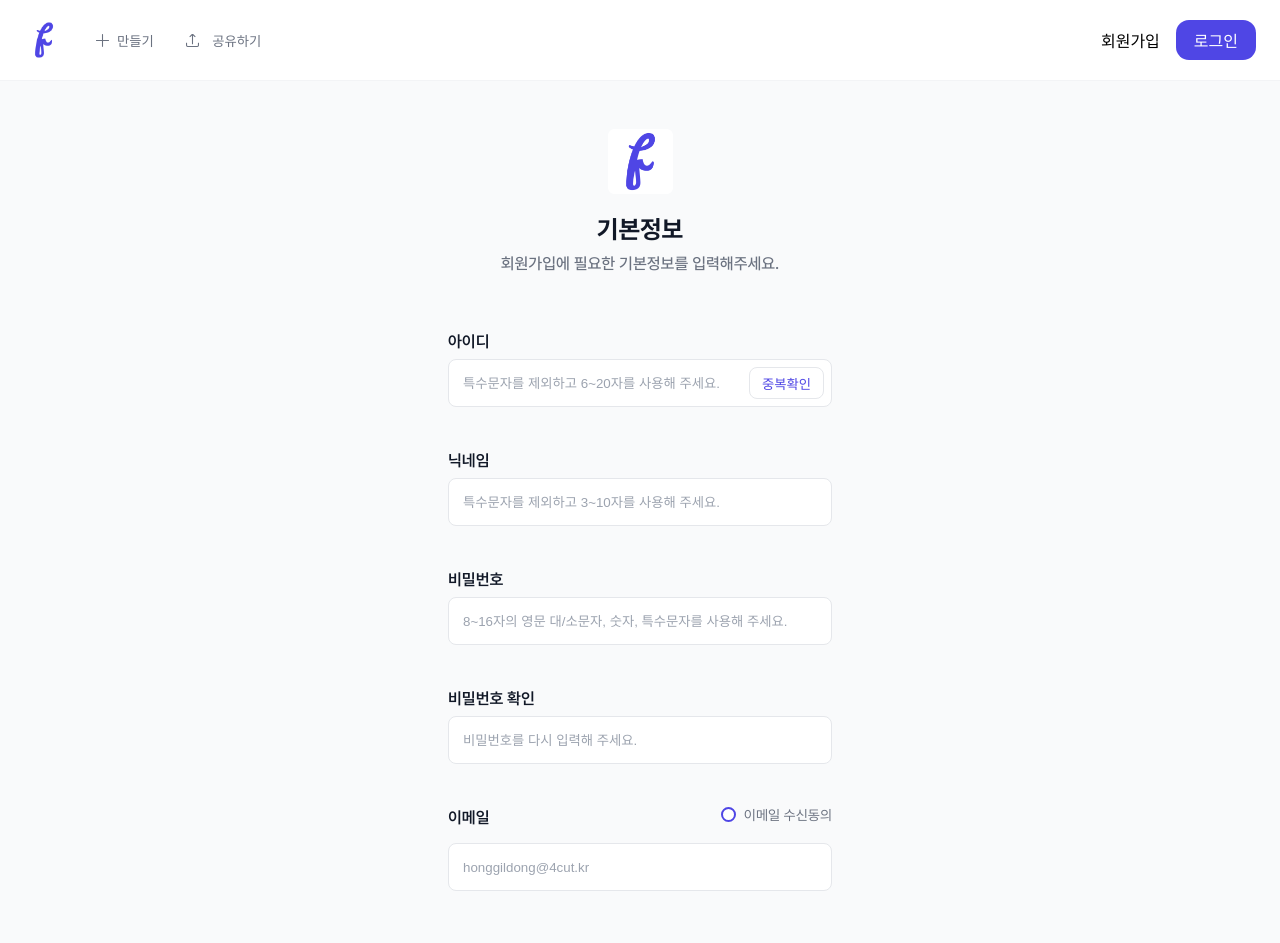
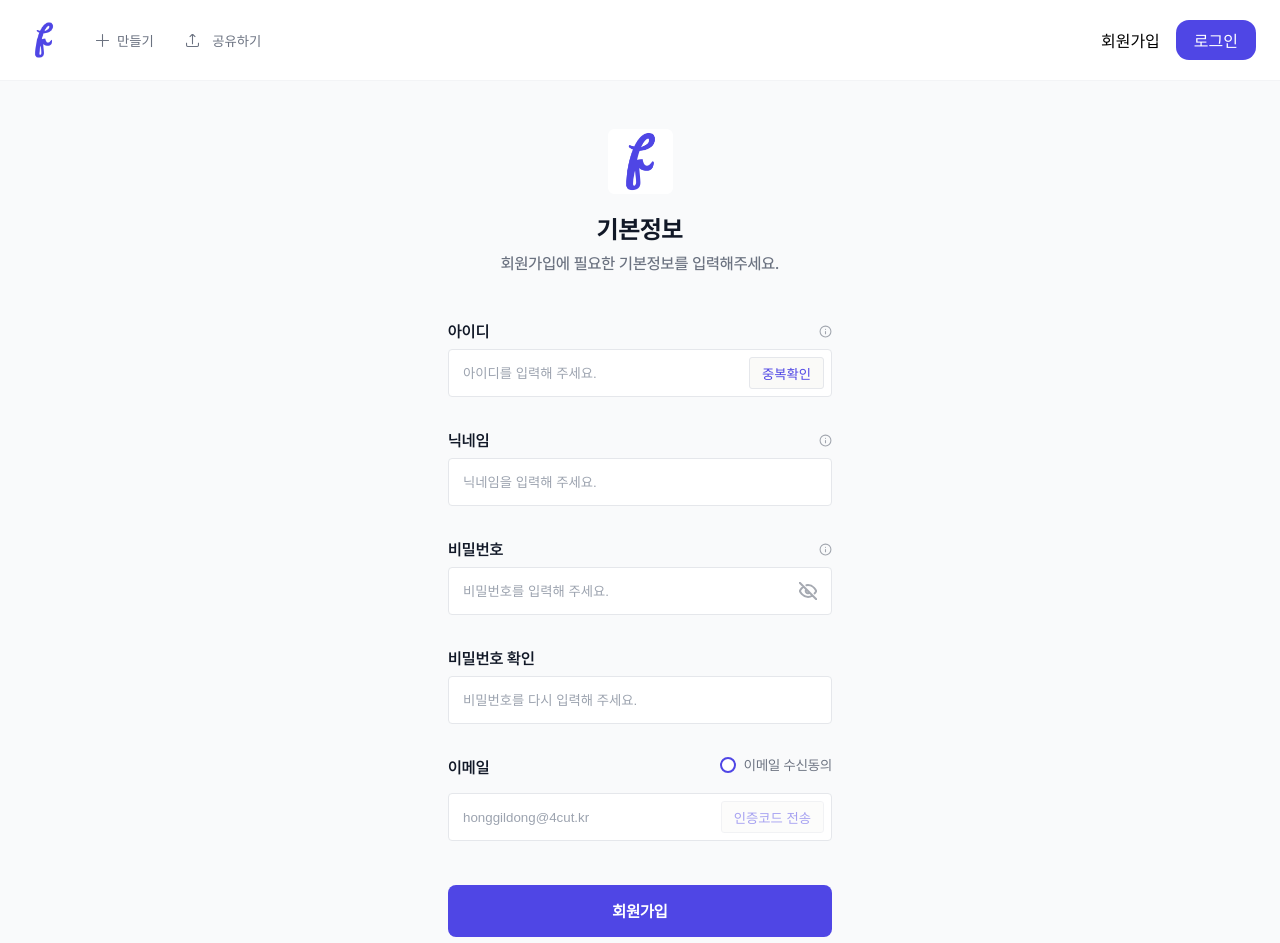
Before and after one commit to jisu-d/4cut, a React (Vite) app in the folder 4cut/: page /SignUp in a window 1280 px wide. Shown: the top 943 px of the page. Built offline with nearby package versions, Linux system fonts and the light colour scheme.

Commit message:
이메일 입력창 ui변경, eye_icon추가, Tooltip임시 추가(추후 디자인 변경 할거임용)

```diff
--- /dev/null
+++ b/4cut/src/components/Tooltip.tsx
@@ -0,0 +1,37 @@
+import React, { useState, useRef } from 'react';
+import '../styles/Tooltip.css';
+
+type TooltipProps = {
+  content: React.ReactNode;
+  children: React.ReactNode;
+};
+
+const Tooltip: React.FC<TooltipProps> = ({ content, children }) => {
+  const [isVisible, setIsVisible] = useState(false);
+  const tooltipRef = useRef<HTMLDivElement>(null);
+
+  const handleMouseEnter = () => {
+    setIsVisible(true);
+  };
+
+  const handleMouseLeave = () => {
+    setIsVisible(false);
+  };
+
+  return (
+    <div
+      className="tooltip-container"
+      onMouseEnter={handleMouseEnter}
+      onMouseLeave={handleMouseLeave}
+    >
+      {children}
+      {isVisible && (
+        <div className="tooltip-content" ref={tooltipRef}>
+          {content}
+        </div>
+      )}
+    </div>
+  );
+};
+
+export default Tooltip;
--- a/4cut/src/pages/SignUp.tsx
+++ b/4cut/src/pages/SignUp.tsx
@@ -1,6 +1,5 @@
 
 import { useState } from "react";
-import { CustomCheckbox } from "../components/CustomCheckBox";
 import appIcon from "../assets/Icon/Mypage/app_icon.png";
 
 import "../styles/SignUpModal/SignUpModal.css";
@@ -8,6 +7,12 @@ import "../styles/SignUpModal/SignUpModal.css";
 import AddIcon from '../assets/Icon/Mypage/add.svg?react'
 
 import UploadIcon from '../assets/Icon/Mypage/upload.svg?react'
+import EyeIcon from '../assets/Icon/eye.svg?react';
+import EyeOffIcon from '../assets/Icon/eye_off.svg?react';
+import InfoIcon from '../assets/Icon/Info.svg?react';
+import Tooltip from '../components/Tooltip';
+
+import { CustomCheckbox } from '../components/CustomCheckBox'
 
 function Header() {
   return (
@@ -52,13 +57,16 @@ function Header() {
 }
 
 type InputProps = {
-  label: string;
+  label: React.ReactNode;
   value: string;
   onChange: (v: string) => void;
   placeholder?: string;
   type?: string;
+  autoComplete?: string;
   rightButtonText?: string;
   onRightButtonClick?: () => void;
+  rightIcon?: React.ReactNode;
+  onRightIconClick?: () => void;
   isError?: boolean;
   helperText?: string;
 };
@@ -69,8 +77,11 @@ function FormInput({
   onChange,
   placeholder,
   type = "text",
+  autoComplete,
   rightButtonText,
   onRightButtonClick,
+  rightIcon,
+  onRightIconClick,
   isError,
   helperText,
 }: InputProps) {
@@ -83,12 +94,18 @@ function FormInput({
           type={type}
           value={value}
           placeholder={placeholder}
+          autoComplete={autoComplete}
           onChange={(e) => onChange(e.target.value)}
         />
         {rightButtonText && (
           <button type="button" className="su-right-btn" onClick={onRightButtonClick}>
             {rightButtonText}
           </button>
+        )}
+        {rightIcon && (
+          <div className="su-right-icon" onClick={onRightIconClick}>
+            {rightIcon}
+          </div>
         )}
       </div>
       {helperText ? <p className="su-helper">{helperText}</p> : null}
@@ -101,8 +118,12 @@ function Main(){
   const [nickname, setNickname] = useState("");
   const [password, setPassword] = useState("");
   const [passwordConfirm, setPasswordConfirm] = useState("");
+  const [isPasswordVisible, setIsPasswordVisible] = useState(false);
   const [email, setEmail] = useState("");
   const [agreeEmail, setAgreeEmail] = useState(false);
+  const [isCodeSent, setAuthCodeSent] = useState(false);
+
+  const [authCode, setAuthCode] = useState('');
 
   const isPwMismatch = password.length > 0 && passwordConfirm.length > 0 && password !== passwordConfirm;
 
@@ -117,27 +138,53 @@ function Main(){
           </div>
 
           <FormInput
-            label="아이디"
+            label={
+              <>
+                아이디
+                <Tooltip content="특수문자를 제외하고 6~20자를 사용해 주세요.">
+                  <InfoIcon />
+                </Tooltip>
+              </>
+            }
             value={userId}
             onChange={setUserId}
-            placeholder="특수문자를 제외하고 6~20자를 사용해 주세요."
+            placeholder="아이디를 입력해 주세요."
             rightButtonText="중복확인"
+            autoComplete="username"
             onRightButtonClick={() => {}}
           />
 
           <FormInput
-            label="닉네임"
+            label={
+              <>
+                닉네임
+                <Tooltip content="특수문자를 제외하고 3~10자를 사용해 주세요.">
+                  <InfoIcon />
+                </Tooltip>
+              </>
+            }
             value={nickname}
             onChange={setNickname}
-            placeholder="특수문자를 제외하고 3~10자를 사용해 주세요."
+            placeholder="닉네임을 입력해 주세요."
+            autoComplete="nickname"
           />
 
           <FormInput
-            label="비밀번호"
+            label={
+              <>
+                비밀번호
+                <Tooltip content="8~16자의 영문 대/소문자, 숫자, 특수문자를 사용해 주세요.">
+                  <InfoIcon />
+                </Tooltip>
+              </>
+            }
             value={password}
             onChange={setPassword}
-            placeholder="8~16자의 영문 대/소문자, 숫자, 특수문자를 사용해 주세요."
-            type="password"
+            placeholder="비밀번호를 입력해 주세요."
+            type={isPasswordVisible ? "text" : "password"}
+            autoComplete="new-password"
+            rightIcon={isPasswordVisible ? <EyeIcon /> : <EyeOffIcon />}
+            onRightIconClick={() => setIsPasswordVisible((v) => !v)}
           />
 
           <FormInput
@@ -145,7 +192,8 @@ function Main(){
             value={passwordConfirm}
             onChange={setPasswordConfirm}
             placeholder="비밀번호를 다시 입력해 주세요."
-            type="password"
+            type={isPasswordVisible ? "text" : "password"}
+            autoComplete="new-password"
             isError={isPwMismatch}
             helperText={isPwMismatch ? "비밀번호가 일치하지 않습니다!" : ""}
           />
@@ -158,7 +206,7 @@ function Main(){
                   id="agreeEmail"
                   visible={agreeEmail}
                   onToggleVisible={() => setAgreeEmail((v) => !v)}
-                  size={15}
+                  size={16}
                 />
                 <span>이메일 수신동의</span>
               </div>
@@ -169,11 +217,31 @@ function Main(){
                 type="email"
                 value={email}
                 placeholder="honggildong@4cut.kr"
+                autoComplete="email"
                 onChange={(e) => setEmail(e.target.value)}
+                disabled={isCodeSent}
+              />
+              <button type="button" className="su-right-btn" onClick={() => setAuthCodeSent(true)} disabled={!agreeEmail}>
+                {isCodeSent ? "재전송" : "인증코드 전송"}
+              </button>
+            </div>
+          </div>
+
+          {isCodeSent && (
+            <div className="su-auth-field">
+              <FormInput
+                label="이메일 인증"
+                value={authCode}
+                onChange={setAuthCode}
+                placeholder="5자리 숫자 입력"
+                rightButtonText="확인"
+                onRightButtonClick={() => {
+                  // 여기에 인증 코드 확인 로직을 추가합니다.
+                }}
               />
             </div>
-          </div>
-          {/* TODO - 이메일 인증 번호입력 인풋 추가 */}
+          )}
+
           <button className="su-submit" type="submit">회원가입</button>
         </form>
       </div>
--- a/4cut/src/styles/SignUpModal/SignUpModal.css
+++ b/4cut/src/styles/SignUpModal/SignUpModal.css
@@ -132,7 +132,7 @@ main {
 .su-form{
   display: flex;
   flex-direction: column;
-  gap: 30px;
+  gap: 20px;
   margin: 48px 0 64px;
 }
 
@@ -163,10 +163,9 @@ main {
   color: #6b7280;
 }
 
-
-
 .su-label{
-  display: block;
+  display: flex;
+  justify-content: space-between;
   font-size: 16px;
   margin: 14px 0 8px;
   font-family: 'Pretendard-SemiBold', sans-serif;
@@ -190,7 +189,7 @@ main {
   height: 48px;
   padding: 0 14px;
   border: 1px solid #e5e7eb;
-  border-radius: 8px;
+  border-radius: 4px;
   background-color: #fff;
 }
 
@@ -201,6 +200,22 @@ main {
   border-color: #4F46E5;
 }
 
+.su-right-icon {
+  position: absolute;
+  right: 15px;
+  top: 50%;
+  transform: translateY(-50%);
+  cursor: pointer;
+  display: flex;
+  align-items: center;
+  justify-content: center;
+}
+
+.su-right-icon svg {
+  width: 18px;
+  height: 18px;
+}
+
 .su-right-btn{
   position: absolute;
   right: 8px;
@@ -208,10 +223,27 @@ main {
   transform: translateY(-50%);
   height: 32px;
   padding: 0 12px;
-  border-radius: 8px;
+  border-radius: 3px;
   border: 1px solid #e5e7eb;
-  background: #fff;
+  background: #FAFAF8;
   color: #4f46e5;
+  cursor: pointer;
+  transition: background-color 0.2s ease, transform 0.1s ease; /* 부드러운 색상 및 크기 전환 효과 */
+}
+
+/* 마우스를 올렸을 때 (hover) */
+.su-right-btn:hover {
+  background-color: #E5E7EB; /* 기존 배경색보다 약간 어둡게 */
+}
+
+/* 클릭했을 때 (active) */
+.su-right-btn:active {
+  background-color: #E5E7EB; /* 호버 색상보다 더 어둡게 */
+}
+
+.su-right-btn:disabled {
+  opacity: 0.5;
+  cursor: not-allowed;
 }
 
 .su-field-error .su-input{ border-color:#ef4444; background:#fff; }
@@ -224,12 +256,20 @@ main {
   font-family: 'Pretendard-Regular', sans-serif;
 }
 
-.su-submit{
+.su-submit {
+  font-size: 16px;
   margin-top: 24px;
   height: 52px;
   background: #4f46e5;
   color: #fff;
+  font-family: 'Pretendard-Regular', sans-serif;
   border: none;
-  border-radius: 12px;
+  border-radius: 8px;
   font-weight: 700;
+  cursor: pointer;
+  transition: background-color 0.2s ease, transform 0.1s ease;
 }
+
+.su-auth-field {
+  margin-top: -10px;
+}
--- /dev/null
+++ b/4cut/src/styles/Tooltip.css
@@ -0,0 +1,35 @@
+.tooltip-container {
+  position: relative;
+  display: inline-flex;
+  align-items: center;
+  margin-left: 4px; /* 아이콘과 라벨 사이의 간격 */
+}
+
+.tooltip-content {
+  position: absolute;
+  bottom: 100%; /* 아이콘 위에 표시 */
+  left: 50%;
+  transform: translateX(-50%);
+  margin-bottom: 8px; /* 아이콘과 툴팁 사이의 간격 */
+  background-color: #333;
+  color: #fff;
+  padding: 8px 12px;
+  border-radius: 6px;
+  font-size: 12px;
+  font-family: 'Pretendard-Regular', sans-serif;
+  white-space: nowrap;
+  z-index: 10;
+  box-shadow: 0 2px 8px rgba(0, 0, 0, 0.15);
+}
+
+/* 툴팁 꼬리 */
+.tooltip-content::after {
+  content: '';
+  position: absolute;
+  top: 100%;
+  left: 50%;
+  transform: translateX(-50%);
+  border-width: 5px;
+  border-style: solid;
+  border-color: #333 transparent transparent transparent;
+}
```
